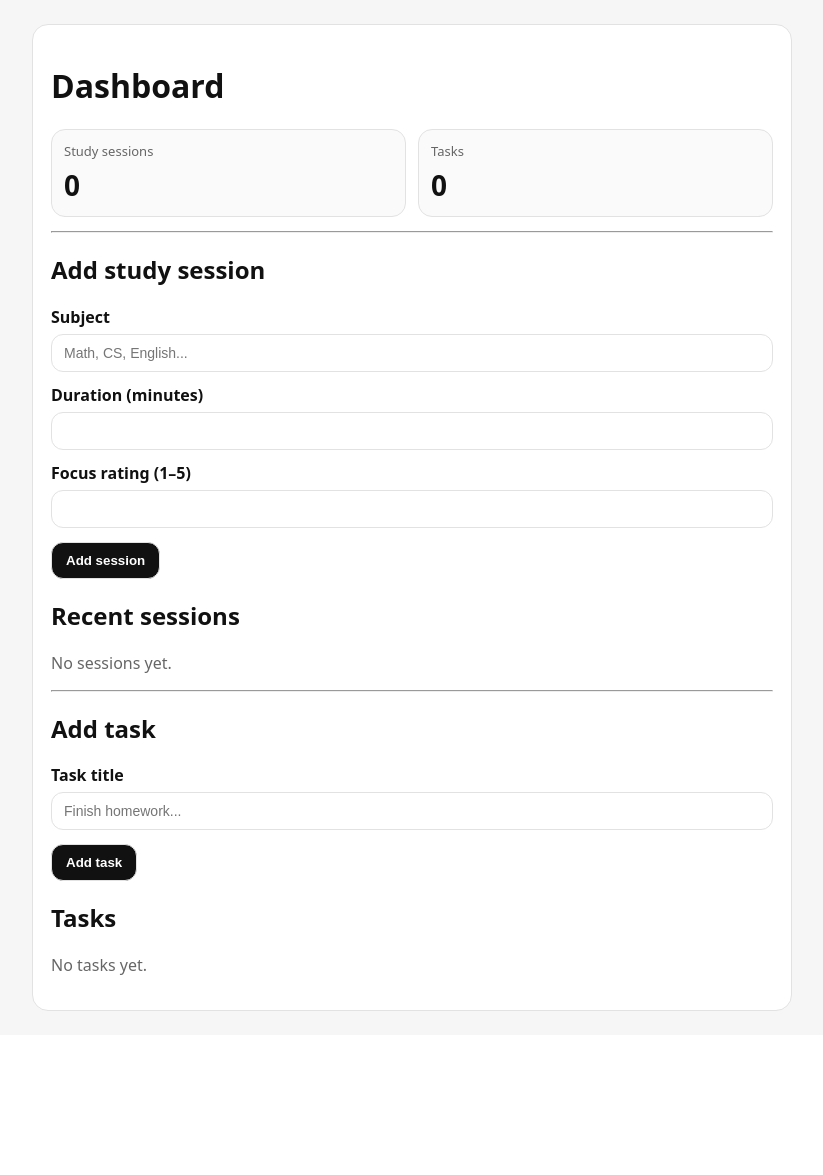
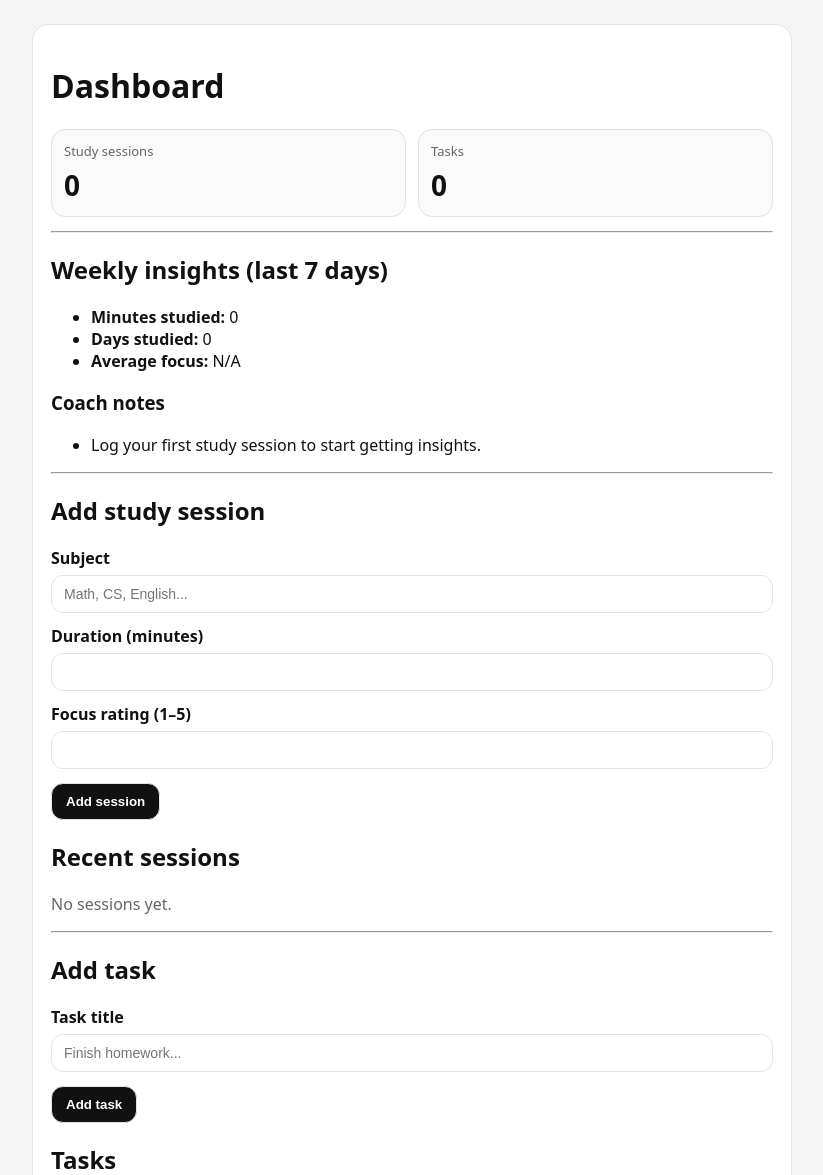
Before and after one commit to hgwv/study-coach, a Flask app: page /dashboard in a window 1280 px wide. Shown: the part 47-1222 px from the top of the page, without its empty margins (228-1051 px from the left). Before the commit the page ends 1058 px from the top, so only its background shows below. Run offline with Flask 3, Linux system fonts and the light colour scheme; the visitor is signed in with stand-in values (Sample User, id 1); data that the repository does not hold is empty.

Commit message:
Add weekly insights to dashboard

```diff
--- a/templates/dashboard.html
+++ b/templates/dashboard.html
@@ -3,6 +3,7 @@
 {% block content %}
 <h1>Dashboard</h1>
 
+<!-- TOP STATS -->
 <div class="stats">
   <div class="stat">
     <div class="stat-label">Study sessions</div>
@@ -17,6 +18,41 @@
 
 <hr />
 
+<!-- WEEKLY INSIGHTS -->
+<h2>Weekly insights (last 7 days)</h2>
+
+<ul>
+  <li><b>Minutes studied:</b> {{ minutes_this_week }}</li>
+  <li><b>Days studied:</b> {{ days_studied }}</li>
+  <li>
+    <b>Average focus:</b>
+    {% if avg_focus is none %}
+      N/A
+    {% else %}
+      {{ avg_focus }} / 5
+    {% endif %}
+  </li>
+</ul>
+
+{% if subject_minutes %}
+  <h3>Minutes by subject</h3>
+  <ul>
+    {% for subject, mins in subject_minutes %}
+      <li><b>{{ subject }}:</b> {{ mins }} min</li>
+    {% endfor %}
+  </ul>
+{% endif %}
+
+<h3>Coach notes</h3>
+<ul>
+  {% for note in insights %}
+    <li>{{ note }}</li>
+  {% endfor %}
+</ul>
+
+<hr />
+
+<!-- ADD STUDY SESSION -->
 <h2>Add study session</h2>
 <form method="post" action="/sessions/new" class="form">
   <label>Subject</label>
@@ -47,6 +83,7 @@
 
 <hr />
 
+<!-- ADD TASK -->
 <h2>Add task</h2>
 <form method="post" action="/tasks/new" class="form">
   <label>Task title</label>
@@ -59,19 +96,19 @@
   <ul style="padding-left: 0; list-style: none;">
     {% for t in tasks %}
       <li style="display:flex; align-items:center; gap:10px; margin:10px 0;">
-        <!-- Toggle (own form) -->
+        <!-- Toggle -->
         <form method="post" action="/tasks/{{ t.id }}/toggle" style="margin:0;">
           <button type="submit">
             {% if t.completed %}✅{% else %}⬜{% endif %}
           </button>
         </form>
 
-        <!-- Title (no form) -->
+        <!-- Title -->
         <span style="flex:1; {% if t.completed %}text-decoration: line-through; opacity:0.7;{% endif %}">
           {{ t.title }}
         </span>
 
-        <!-- Delete (own form) -->
+        <!-- Delete -->
         <form method="post" action="/tasks/{{ t.id }}/delete" style="margin:0;">
           <button type="submit">🗑️</button>
         </form>
--- a/views.py
+++ b/views.py
@@ -4,6 +4,7 @@ from flask_login import login_required, current_user
 from extensions import db
 from models import StudySession, Task
 
+# Blueprint MUST be defined before routes
 main_bp = Blueprint("main", __name__)
 
 @main_bp.route("/")
@@ -13,6 +14,7 @@ def home():
 @main_bp.route("/dashboard")
 @login_required
 def dashboard():
+    # recent items
     sessions = (StudySession.query
                 .filter_by(user_id=current_user.id)
                 .order_by(StudySession.started_at.desc())
@@ -28,50 +30,117 @@ def dashboard():
     sessions_count = StudySession.query.filter_by(user_id=current_user.id).count()
     tasks_count = Task.query.filter_by(user_id=current_user.id).count()
 
+    # -------- weekly stats --------
+    now = datetime.utcnow()
+    week_start = now - timedelta(days=7)
+
+    week_sessions = (StudySession.query
+                     .filter(
+                         StudySession.user_id == current_user.id,
+                         StudySession.started_at >= week_start
+                     )
+                     .all())
+
+    minutes_this_week = sum(s.duration_minutes for s in week_sessions)
+    days_studied = len({s.started_at.date() for s in week_sessions})
+
+    avg_focus = None
+    if week_sessions:
+        avg_focus = round(
+            sum(s.focus_rating for s in week_sessions) / len(week_sessions),
+            2
+        )
+
+    # minutes by subject
+    subject_minutes = {}
+    for s in week_sessions:
+        subject_minutes[s.subject] = subject_minutes.get(s.subject, 0) + s.duration_minutes
+
+    subject_minutes_sorted = sorted(
+        subject_minutes.items(),
+        key=lambda x: x[1],
+        reverse=True
+    )
+
+    # best subject by focus
+    best_subject = None
+    if week_sessions:
+        focus_sum = {}
+        focus_count = {}
+        for s in week_sessions:
+            focus_sum[s.subject] = focus_sum.get(s.subject, 0) + s.focus_rating
+            focus_count[s.subject] = focus_count.get(s.subject, 0) + 1
+
+        best_subject = max(
+            focus_sum.keys(),
+            key=lambda sub: focus_sum[sub] / focus_count[sub]
+        )
+
+    # -------- coach insights --------
+    insights = []
+
+    if not week_sessions:
+        insights.append("Log your first study session to start getting insights.")
+    else:
+        if days_studied <= 2:
+            insights.append("Try studying on 3+ days this week to build consistency.")
+        elif days_studied >= 5:
+            insights.append("Nice consistency — 5+ study days is a strong habit.")
+
+        if avg_focus is not None:
+            if avg_focus < 3:
+                insights.append("Your focus is low on average. Try shorter sessions.")
+            elif avg_focus >= 4:
+                insights.append("Great focus this week — keep it up.")
+
+        if minutes_this_week < 60:
+            insights.append("You studied under 60 minutes this week. Even small daily sessions help.")
+        elif minutes_this_week >= 300:
+            insights.append("Big week (300+ minutes). Make sure to rest to stay consistent.")
+
+        if best_subject:
+            insights.append(f"Your best-focus subject this week was {best_subject}.")
+
     return render_template(
         "dashboard.html",
+        sessions=sessions,
+        tasks=tasks,
         sessions_count=sessions_count,
         tasks_count=tasks_count,
-        sessions=sessions,
-        tasks=tasks
+        minutes_this_week=minutes_this_week,
+        days_studied=days_studied,
+        avg_focus=avg_focus,
+        subject_minutes=subject_minutes_sorted,
+        insights=insights
     )
+
 
 @main_bp.route("/sessions/new", methods=["POST"])
 @login_required
 def create_session():
     subject = request.form.get("subject", "").strip()
-    duration = request.form.get("duration_minutes", "").strip()
-    focus = request.form.get("focus_rating", "").strip()
+    duration = request.form.get("duration_minutes", "")
+    focus = request.form.get("focus_rating", "")
 
     if not subject:
         flash("Subject is required.")
         return redirect(url_for("main.dashboard"))
 
     try:
-        duration_int = int(duration)
-        focus_int = int(focus)
+        duration = int(duration)
+        focus = int(focus)
     except ValueError:
-        flash("Duration and focus must be numbers.")
-        return redirect(url_for("main.dashboard"))
-
-    if duration_int <= 0:
-        flash("Duration must be greater than 0.")
-        return redirect(url_for("main.dashboard"))
-
-    if focus_int < 1 or focus_int > 5:
-        flash("Focus rating must be between 1 and 5.")
+        flash("Invalid input.")
         return redirect(url_for("main.dashboard"))
 
     session = StudySession(
         user_id=current_user.id,
         subject=subject,
-        duration_minutes=duration_int,
-        focus_rating=focus_int
+        duration_minutes=duration,
+        focus_rating=focus
     )
     db.session.add(session)
     db.session.commit()
-
-    flash("Study session added.")
     return redirect(url_for("main.dashboard"))
 
 @main_bp.route("/tasks/new", methods=["POST"])
@@ -79,37 +148,28 @@ def create_session():
 def create_task():
     title = request.form.get("title", "").strip()
     if not title:
-        flash("Task title is required.")
+        flash("Task title required.")
         return redirect(url_for("main.dashboard"))
 
     task = Task(user_id=current_user.id, title=title)
     db.session.add(task)
     db.session.commit()
-
-    flash("Task added.")
     return redirect(url_for("main.dashboard"))
 
 @main_bp.route("/tasks/<int:task_id>/toggle", methods=["POST"])
 @login_required
-def toggle_task(task_id: int):
+def toggle_task(task_id):
     task = Task.query.filter_by(id=task_id, user_id=current_user.id).first()
-    if not task:
-        flash("Task not found.")
-        return redirect(url_for("main.dashboard"))
-
-    task.completed = not task.completed
-    db.session.commit()
+    if task:
+        task.completed = not task.completed
+        db.session.commit()
     return redirect(url_for("main.dashboard"))
 
 @main_bp.route("/tasks/<int:task_id>/delete", methods=["POST"])
 @login_required
-def delete_task(task_id: int):
+def delete_task(task_id):
     task = Task.query.filter_by(id=task_id, user_id=current_user.id).first()
-    if not task:
-        flash("Task not found.")
-        return redirect(url_for("main.dashboard"))
-
-    db.session.delete(task)
-    db.session.commit()
-    flash("Task deleted.")
+    if task:
+        db.session.delete(task)
+        db.session.commit()
     return redirect(url_for("main.dashboard"))
```
